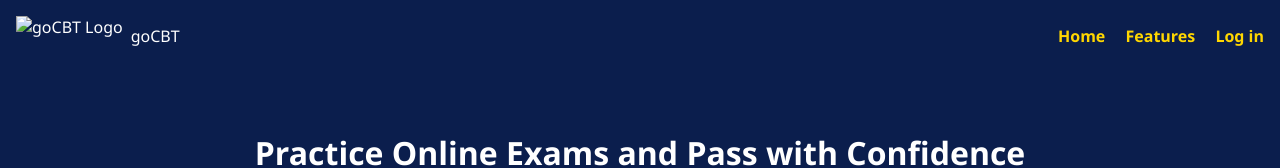
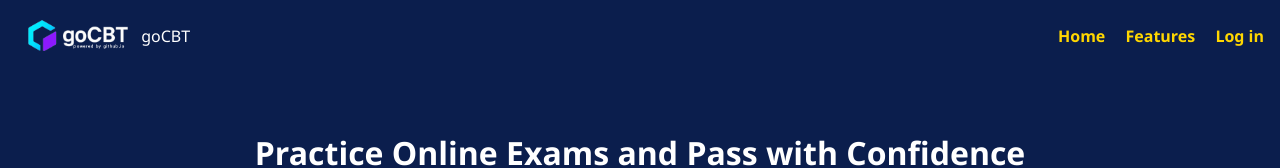
Before and after one commit to goCBT/goCBT, a plain HTML site: page index.html in a window 1280 px wide. Shown: the top 168 px of the page. Drawn offline with Linux system fonts and the light colour scheme.

Commit message:
Update index.html

```diff
--- a/index.html
+++ b/index.html
@@ -9,7 +9,7 @@
 <body>
   <header>
     <div class="logo">
-      <img src="logo.png" alt="goCBT Logo" />
+      <img src="goCBT white_logo.png" alt="goCBT Logo" />
       <span>goCBT</span>
     </div>
     <nav>
```
